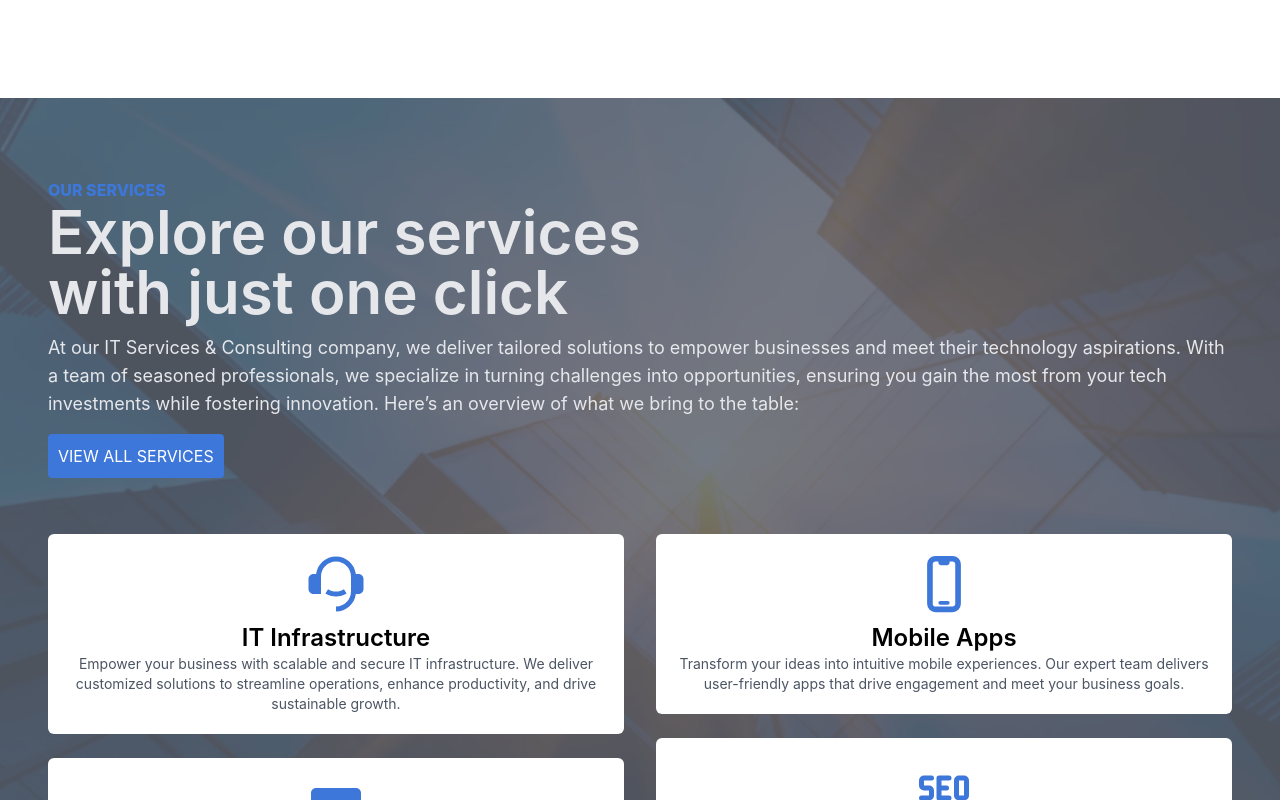
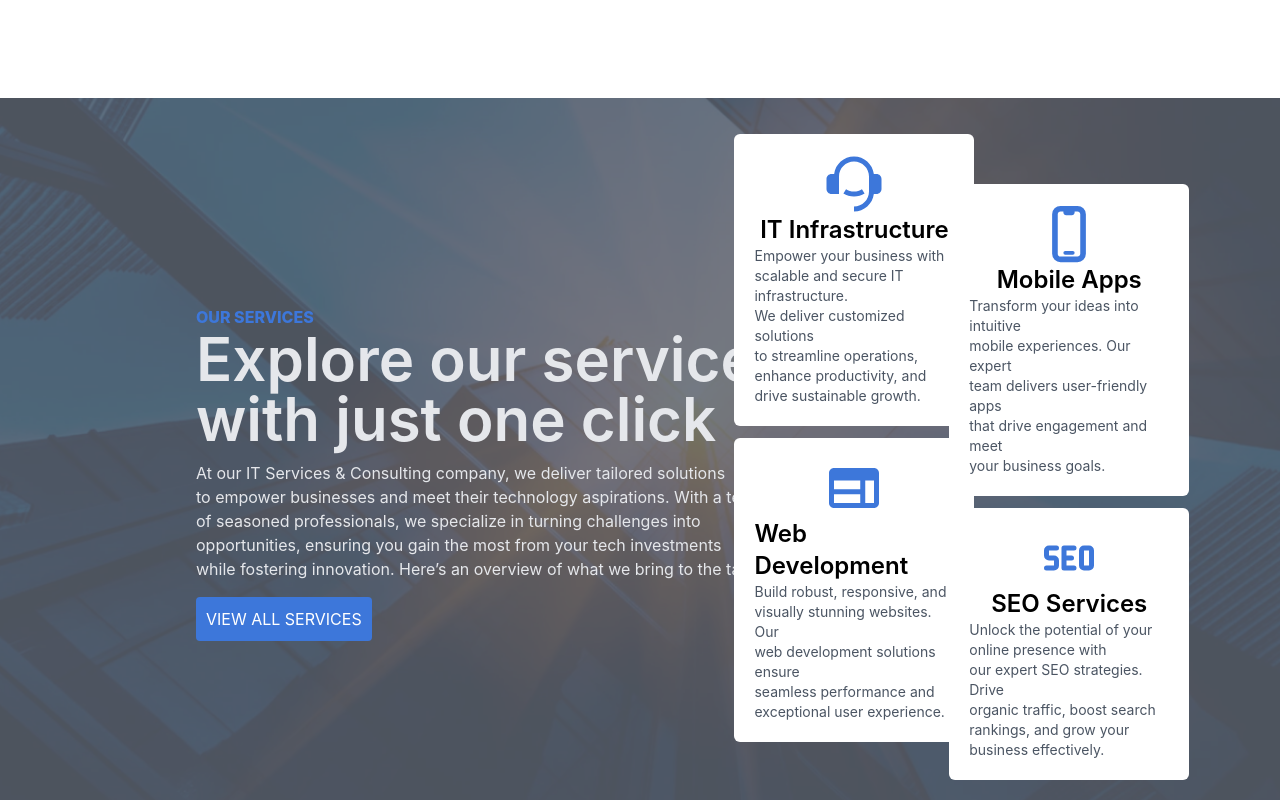
Before and after one commit to 94edwin89/thynk-tech, a React (Vite) app: page / in a window 1280 px wide. Shown: the part 2060-2860 px from the top of the page. Built offline with nearby package versions, Linux system fonts and the light colour scheme.

Commit message:
update ourservice

```diff
--- a/src/components/layouts/landingpage/OurServices.jsx
+++ b/src/components/layouts/landingpage/OurServices.jsx
@@ -1,161 +1,3 @@
-// import React, { useEffect, useRef, useState } from "react";
-// import Button from "../../UI/Button";
-// import { RiCustomerService2Fill } from "react-icons/ri";
-// import { TbSeo } from "react-icons/tb";
-// import { HiDevicePhoneMobile } from "react-icons/hi2";
-// import { MdOutlineWeb } from "react-icons/md";
-// import { Link } from "react-router-dom";
-
-// function LandingSecond() {
-//   const [isVisible, setIsVisible] = useState(false); // Tracks visibility
-//   const componentRef = useRef(null);
-
-//   useEffect(() => {
-//     const observer = new IntersectionObserver(
-//       ([entry]) => {
-//         setIsVisible(entry.isIntersecting);
-//       },
-//       { threshold: 0.5 } // Trigger when 50% of the component is visible
-//     );
-
-//     if (componentRef.current) {
-//       observer.observe(componentRef.current);
-//     }
-
-//     return () => {
-//       if (componentRef.current) {
-//         observer.unobserve(componentRef.current);
-//       }
-//     };
-//   }, []);
-
-//   return (
-//     <div
-//       ref={componentRef}
-//       className={`transition-all duration-700 ease-in-out ${
-//         isVisible ? "opacity-1 translate-y-0" : "opacity-0 translate-y-10"
-//       }`}
-//       style={{
-//         backgroundImage: `url('public/Background-our-services.png')`,
-//         backgroundSize: "cover",
-//         backgroundPosition: "center",
-//         backgroundRepeat: "no-repeat",
-//       }}
-//     >
-//       <div className="grid grid-flow-col gap-2 p-9 bg-gray-500 bg-opacity-70 text-gray-200">
-//         <div>
-//           <div className="grid grid-flow-col gap-4 items-center pl-40">
-//             <div>
-//               <p className="text-primary font-extrabold pt-8">OUR SERVICES</p>
-//               <h1 className="text-6xl">
-//                 Explore our services
-//                 <br />
-//                 with just one click
-//                 <br />
-//               </h1>
-//               <p className="mt-3">
-//                 At our IT Services & Consulting company, we deliver tailored
-//                 solutions <br /> to empower businesses and meet their technology
-//                 aspirations. With a team <br /> of seasoned professionals, we
-//                 specialize in turning challenges into <br /> opportunities,
-//                 ensuring you gain the most from your tech investments <br />{" "}
-//                 while fostering innovation. Here’s an overview of what we bring
-//                 to the table:
-//               </p>
-//               <Button className="mt-4">
-//                 <Link to="/services/web-dev">VIEW ALL SERVICES</Link>
-//               </Button>
-//             </div>
-//             {/* --------------------------------------------------------------------------------- */}
-//             <div className="-ml-[180px]  mt-[80px] grid grid-flow-col ">
-//               {/* first section */}
-//               <div className="-mt-[80px]">
-//                 <div className="group bg-white flex flex-col items-center p-5 rounded-md w-[240px] mb-3 hover:bg-primary transition duration-300">
-//                   <RiCustomerService2Fill className="text-6xl  text-primary group-hover:text-white" />
-//                   <h1 className="text-2xl text-black group-hover:text-white">
-//                     IT Infrastructure
-//                   </h1>
-//                   <p className="text-gray-600 text-sm group-hover:text-white">
-//                     Empower your business with
-//                     <br />
-//                     scalable and secure IT infrastructure.
-//                     <br />
-//                     We deliver customized solutions
-//                     <br />
-//                     to streamline operations,
-//                     <br />
-//                     enhance productivity, and
-//                     <br />
-//                     drive sustainable growth.
-//                   </p>
-//                 </div>
-
-//                 <div className="group bg-white flex flex-col items-center p-5 rounded-md w-[240px]  hover:bg-primary transition duration-300">
-//                   <MdOutlineWeb className="text-6xl text-primary group-hover:text-white" />
-//                   <h1 className="text-2xl text-black group-hover:text-white">
-//                     Web Development
-//                   </h1>
-//                   <p className="text-gray-600 text-sm group-hover:text-white">
-//                     Build robust, responsive, and
-//                     <br />
-//                     visually stunning websites. Our
-//                     <br />
-//                     web development solutions ensure
-//                     <br />
-//                     seamless performance and
-//                     <br />
-//                     exceptional user experience.
-//                   </p>
-//                 </div>
-//               </div>
-
-//               {/* second section */}
-//               <div className="-ml-[80px] -mt-[30px]">
-//                 <div className="group bg-white flex flex-col items-center p-5 rounded-md w-[240px] mb-3  hover:bg-primary transition duration-300">
-//                   <HiDevicePhoneMobile className="text-6xl text-primary group-hover:text-white" />
-//                   <h1 className="text-2xl text-black group-hover:text-white">
-//                     Mobile Apps
-//                   </h1>
-//                   <p className="text-gray-600 text-sm group-hover:text-white">
-//                     Transform your ideas into intuitive
-//                     <br />
-//                     mobile experiences. Our expert
-//                     <br />
-//                     team delivers user-friendly apps
-//                     <br />
-//                     that drive engagement and meet
-//                     <br />
-//                     your business goals.
-//                   </p>
-//                 </div>
-
-//                 <div className="group bg-white flex flex-col items-center p-5 rounded-md w-[240px]  hover:bg-primary transition duration-300">
-//                   <TbSeo className="text-6xl text-primary group-hover:text-white" />
-//                   <h1 className="text-2xl text-black group-hover:text-white">
-//                     SEO Services
-//                   </h1>
-//                   <p className="text-gray-600 text-sm group-hover:text-white">
-//                     Unlock the potential of your online presence with
-//                     <br />
-//                     our expert SEO strategies. Drive
-//                     <br />
-//                     organic traffic, boost search
-//                     <br />
-//                     rankings, and grow your
-//                     <br />
-//                     business effectively.
-//                   </p>
-//                 </div>
-//               </div>
-//             </div>
-//           </div>
-//         </div>
-//       </div>
-//     </div>
-//   );
-// }
-
-// export default LandingSecond;
 import React, { useEffect, useRef, useState } from "react";
 import Button from "../../UI/Button";
 import { RiCustomerService2Fill } from "react-icons/ri";
@@ -165,7 +7,7 @@ import { MdOutlineWeb } from "react-icons/md";
 import { Link } from "react-router-dom";
 
 function LandingSecond() {
-  const [isVisible, setIsVisible] = useState(false);
+  const [isVisible, setIsVisible] = useState(false); // Tracks visibility
   const componentRef = useRef(null);
 
   useEffect(() => {
@@ -173,7 +15,7 @@ function LandingSecond() {
       ([entry]) => {
         setIsVisible(entry.isIntersecting);
       },
-      { threshold: 0.5 }
+      { threshold: 0.5 } // Trigger when 50% of the component is visible
     );
 
     if (componentRef.current) {
@@ -200,79 +42,111 @@ function LandingSecond() {
         backgroundRepeat: "no-repeat",
       }}
     >
-      <div className="grid gap-4 p-6 sm:p-8 lg:p-12 bg-gray-500 bg-opacity-70 text-gray-200">
-        <div className="text-center lg:text-left">
-          <p className="text-primary font-extrabold pt-4 sm:pt-8">OUR SERVICES</p>
-          <h1 className="text-3xl sm:text-4xl lg:text-6xl">
+      <div className="grid grid-flow-col gap-2 p-9 bg-gray-500 bg-opacity-70 text-gray-200">
+        <div>
+          <div className="grid grid-flow-col gap-4 items-center pl-40">
+            <div>
+              <p className="text-primary font-extrabold pt-8">OUR SERVICES</p>
+              <h1 className="text-6xl">
                 Explore our services
                 <br />
                 with just one click
+                <br />
               </h1>
-          <p className="mt-3 text-sm sm:text-base lg:text-lg">
+              <p className="mt-3">
                 At our IT Services & Consulting company, we deliver tailored
-            solutions to empower businesses and meet their technology
-            aspirations. With a team of seasoned professionals, we specialize
-            in turning challenges into opportunities, ensuring you gain the most
-            from your tech investments while fostering innovation. Here’s an
-            overview of what we bring to the table:
+                solutions <br /> to empower businesses and meet their technology
+                aspirations. With a team <br /> of seasoned professionals, we
+                specialize in turning challenges into <br /> opportunities,
+                ensuring you gain the most from your tech investments <br />{" "}
+                while fostering innovation. Here’s an overview of what we bring
+                to the table:
               </p>
               <Button className="mt-4">
                 <Link to="/services/web-dev">VIEW ALL SERVICES</Link>
               </Button>
             </div>
-
-        <div className="grid gap-6 sm:grid-cols-1 lg:grid-cols-2 lg:gap-8 mt-10">
-          {/* First column */}
-          <div className="space-y-6">
-            <div className="group bg-white flex flex-col items-center p-5 rounded-md hover:bg-primary transition duration-300">
-              <RiCustomerService2Fill className="text-6xl text-primary group-hover:text-white" />
-              <h1 className="text-xl lg:text-2xl text-black group-hover:text-white mt-2">
+            {/* --------------------------------------------------------------------------------- */}
+            <div className="-ml-[180px]  mt-[80px] grid grid-flow-col ">
+              {/* first section */}
+              <div className="-mt-[80px]">
+                <div className="group bg-white flex flex-col items-center p-5 rounded-md w-[240px] mb-3 hover:bg-primary transition duration-300">
+                  <RiCustomerService2Fill className="text-6xl  text-primary group-hover:text-white" />
+                  <h1 className="text-2xl text-black group-hover:text-white">
                     IT Infrastructure
                   </h1>
-              <p className="text-gray-600 text-sm group-hover:text-white text-center">
-                Empower your business with scalable and secure IT infrastructure.
-                We deliver customized solutions to streamline operations,
-                enhance productivity, and drive sustainable growth.
+                  <p className="text-gray-600 text-sm group-hover:text-white">
+                    Empower your business with
+                    <br />
+                    scalable and secure IT infrastructure.
+                    <br />
+                    We deliver customized solutions
+                    <br />
+                    to streamline operations,
+                    <br />
+                    enhance productivity, and
+                    <br />
+                    drive sustainable growth.
                   </p>
                 </div>
 
-            <div className="group bg-white flex flex-col items-center p-5 rounded-md hover:bg-primary transition duration-300">
+                <div className="group bg-white flex flex-col items-center p-5 rounded-md w-[240px]  hover:bg-primary transition duration-300">
                   <MdOutlineWeb className="text-6xl text-primary group-hover:text-white" />
-              <h1 className="text-xl lg:text-2xl text-black group-hover:text-white mt-2">
+                  <h1 className="text-2xl text-black group-hover:text-white">
                     Web Development
                   </h1>
-              <p className="text-gray-600 text-sm group-hover:text-white text-center">
-                Build robust, responsive, and visually stunning websites. Our
-                web development solutions ensure seamless performance and
+                  <p className="text-gray-600 text-sm group-hover:text-white">
+                    Build robust, responsive, and
+                    <br />
+                    visually stunning websites. Our
+                    <br />
+                    web development solutions ensure
+                    <br />
+                    seamless performance and
+                    <br />
                     exceptional user experience.
                   </p>
                 </div>
               </div>
 
-          {/* Second column */}
-          <div className="space-y-6">
-            <div className="group bg-white flex flex-col items-center p-5 rounded-md hover:bg-primary transition duration-300">
+              {/* second section */}
+              <div className="-ml-[80px] -mt-[30px]">
+                <div className="group bg-white flex flex-col items-center p-5 rounded-md w-[240px] mb-3  hover:bg-primary transition duration-300">
                   <HiDevicePhoneMobile className="text-6xl text-primary group-hover:text-white" />
-              <h1 className="text-xl lg:text-2xl text-black group-hover:text-white mt-2">
+                  <h1 className="text-2xl text-black group-hover:text-white">
                     Mobile Apps
                   </h1>
-              <p className="text-gray-600 text-sm group-hover:text-white text-center">
-                Transform your ideas into intuitive mobile experiences. Our
-                expert team delivers user-friendly apps that drive engagement
-                and meet your business goals.
+                  <p className="text-gray-600 text-sm group-hover:text-white">
+                    Transform your ideas into intuitive
+                    <br />
+                    mobile experiences. Our expert
+                    <br />
+                    team delivers user-friendly apps
+                    <br />
+                    that drive engagement and meet
+                    <br />
+                    your business goals.
                   </p>
                 </div>
 
-            <div className="group bg-white flex flex-col items-center p-5 rounded-md hover:bg-primary transition duration-300">
+                <div className="group bg-white flex flex-col items-center p-5 rounded-md w-[240px]  hover:bg-primary transition duration-300">
                   <TbSeo className="text-6xl text-primary group-hover:text-white" />
-              <h1 className="text-xl lg:text-2xl text-black group-hover:text-white mt-2">
+                  <h1 className="text-2xl text-black group-hover:text-white">
                     SEO Services
                   </h1>
-              <p className="text-gray-600 text-sm group-hover:text-white text-center">
-                Unlock the potential of your online presence with our expert
-                SEO strategies. Drive organic traffic, boost search rankings,
-                and grow your business effectively.
+                  <p className="text-gray-600 text-sm group-hover:text-white">
+                    Unlock the potential of your online presence with
+                    <br />
+                    our expert SEO strategies. Drive
+                    <br />
+                    organic traffic, boost search
+                    <br />
+                    rankings, and grow your
+                    <br />
+                    business effectively.
                   </p>
+                </div>
+              </div>
             </div>
           </div>
         </div>
```
Lines whose indentation alone changed are shown as unchanged.
